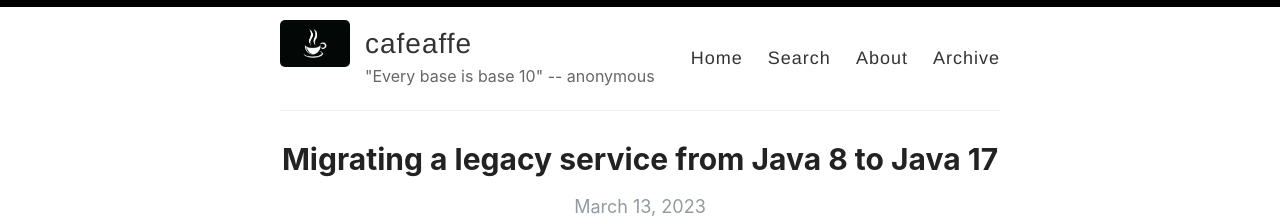
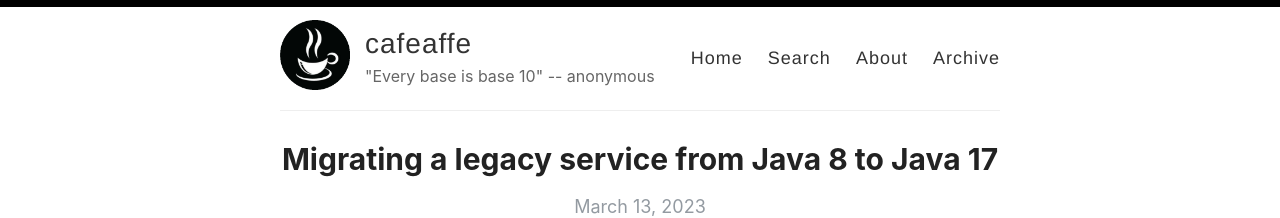
Before and after one commit to gagan405/gagan405.github.io, a Jekyll site: the page built from index.html, in a window 1280 px wide. Shown: the top 218 px of the page. Built offline with Jekyll 4.4.1, drawn with Linux system fonts in a browser that asks for light colours; the list of posts is cut into pages by our own code.

Commit message:
update logo

```diff
--- a/_config.yml
+++ b/_config.yml
@@ -12,7 +12,7 @@ author: Gagan Mishra
 description: '"Every base is base 10" -- anonymous'
 
 # URL of your avatar or profile pic (you could use your GitHub profile pic)
-avatar: /images/logo.jpeg
+avatar: /images/logo.png
 
 #
 # Flags below are optional
```
Also changed, not shown: images/logo.png (added).
